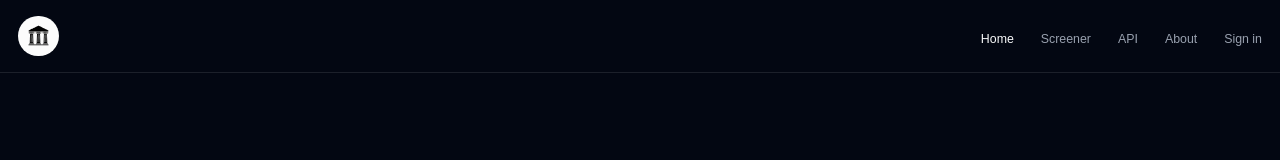
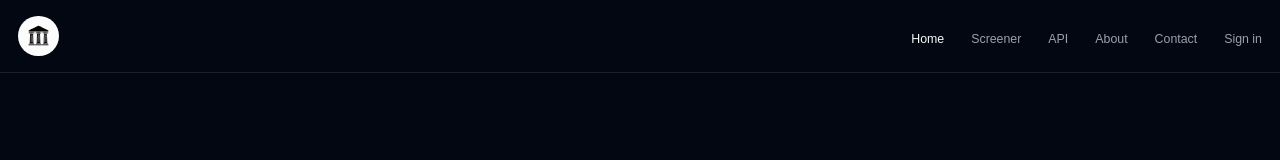
Before and after one commit to ironcapitaleu/frontend, a React (Vite) app: page / in a window 1280 px wide. Shown: the top 160 px of the page. Built offline with nearby package versions, Linux system fonts and the light colour scheme; no server answers; a web font is replaced by a local one.

Commit message:
feat: add link to `Contact` page in `Header`

```diff
--- a/src/components/Header.tsx
+++ b/src/components/Header.tsx
@@ -5,6 +5,7 @@ const NAV_LINKS = [
 	{ label: "Screener", to: "/screener" },
 	{ label: "API", to: "/api" },
 	{ label: "About", to: "/about" },
+	{ label: "Contact", to: "/contact" },
 	{ label: "Sign in", to: "/login" },
 ] as const;
 
```
